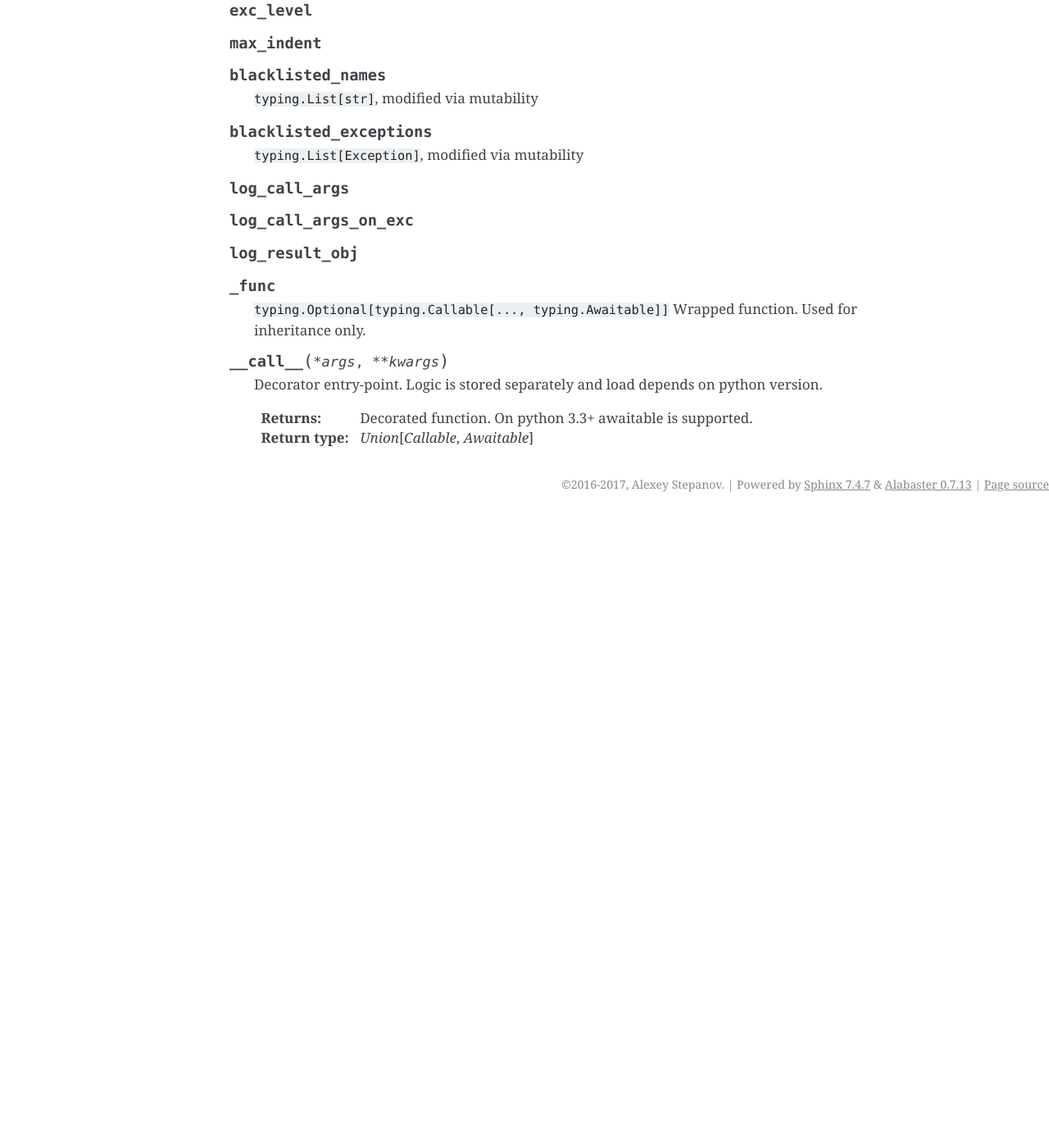
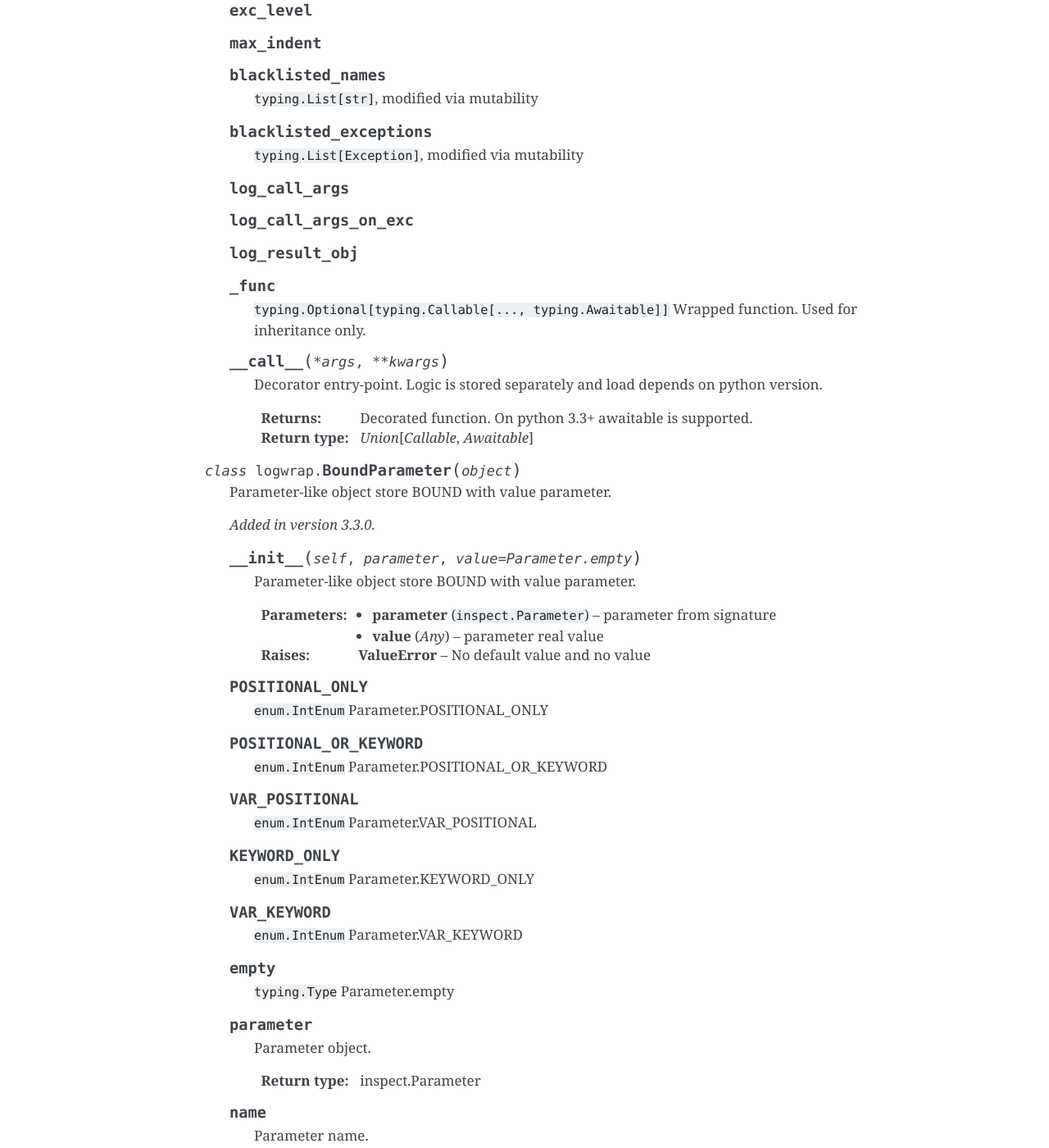
Before and after one commit to python-useful-helpers/logwrap, a Sphinx documentation site: the page built from doc/source/logwrap.rst, in a window 1280 px wide and 1400 px high, scrolled down 1564 px. Shown: the whole window at 82% size. Built offline with Sphinx 7.4.7, drawn with Linux system fonts in a browser that asks for light colours; before the commit the page ends 2194 px from its top, so only the background shows below that; some of the changed text lies outside the part shown.

Commit message:
Expand BoundParameter to public for better typing and less misunderstand
`BoundParameter` is used internally for logwrap
and accessible in override methods.
`bind_args_kwargs` also expanded and documented.

```diff
--- a/doc/source/logwrap.rst
+++ b/doc/source/logwrap.rst
@@ -104,3 +104,104 @@ API: Decorators: `LogWrap` class and `logwrap` function.
 
         :returns: Decorated function. On python 3.3+ awaitable is supported.
         :rtype: typing.Union[typing.Callable, typing.Awaitable]
+
+
+.. py:class:: BoundParameter(object)
+
+    Parameter-like object store BOUND with value parameter.
+
+    .. versionadded:: 3.3.0
+
+    .. py:method:: __init__(self, parameter, value=Parameter.empty)
+
+        Parameter-like object store BOUND with value parameter.
+
+        :param parameter: parameter from signature
+        :type parameter: ``inspect.Parameter``
+        :param value: parameter real value
+        :type value: typing.Any
+        :raises ValueError: No default value and no value
+
+    .. py:attribute:: POSITIONAL_ONLY
+
+        ``enum.IntEnum``
+        Parameter.POSITIONAL_ONLY
+
+    .. py:attribute:: POSITIONAL_OR_KEYWORD
+
+        ``enum.IntEnum``
+        Parameter.POSITIONAL_OR_KEYWORD
+
+    .. py:attribute:: VAR_POSITIONAL
+
+        ``enum.IntEnum``
+        Parameter.VAR_POSITIONAL
+
+    .. py:attribute:: KEYWORD_ONLY
+
+        ``enum.IntEnum``
+        Parameter.KEYWORD_ONLY
+
+    .. py:attribute:: VAR_KEYWORD
+
+        ``enum.IntEnum``
+        Parameter.VAR_KEYWORD
+
+    .. py:attribute:: empty
+
+        ``typing.Type``
+        Parameter.empty
+
+    .. py:attribute:: parameter
+
+        Parameter object.
+
+        :rtype: inspect.Parameter
+
+    .. py:attribute:: name
+
+        Parameter name.
+
+        :rtype: typing.Union[None, str]
+
+    .. py:attribute:: default
+
+        Parameter default value.
+
+        :rtype: typing.Any
+
+    .. py:attribute:: annotation
+
+        Parameter annotation.
+
+        :rtype: typing.Union[Parameter.empty, str]
+
+    .. py:attribute:: kind
+
+        Parameter kind.
+
+        :rtype: enum.IntEnum
+
+    .. py:attribute:: value
+
+        Parameter value.
+
+        :rtype: typing.Any
+
+    .. py:method:: __hash__(self)
+
+        Block hashing.
+
+        :raises TypeError: Not hashable.
+
+
+.. py:function:: bind_args_kwargs(sig, *args, **kwargs)
+
+    Bind `*args` and `**kwargs` to signature and get Bound Parameters.
+
+    :param sig: source signature
+    :type sig: inspect.Signature
+    :return: Iterator for bound parameters with all information about it
+    :rtype: typing.Iterator[BoundParameter]
+
+    .. versionadded:: 3.3.0
--- a/logwrap/__init__.py
+++ b/logwrap/__init__.py
@@ -33,6 +33,7 @@ from ._repr_utils import (
     pretty_repr,
     pretty_str
 )
+from ._log_wrap_shared import BoundParameter, bind_args_kwargs
 
 PY3 = sys.version_info[:2] > (3, 0)  # type: bool
 
@@ -50,7 +51,9 @@ __all__ = (
     'PrettyRepr',
     'PrettyStr',
     'pretty_repr',
-    'pretty_str'
+    'pretty_str',
+    'BoundParameter',
+    'bind_args_kwargs'
 )
 
 __version__ = '3.2.2'
```
Also changed, not shown: 4 other files.
